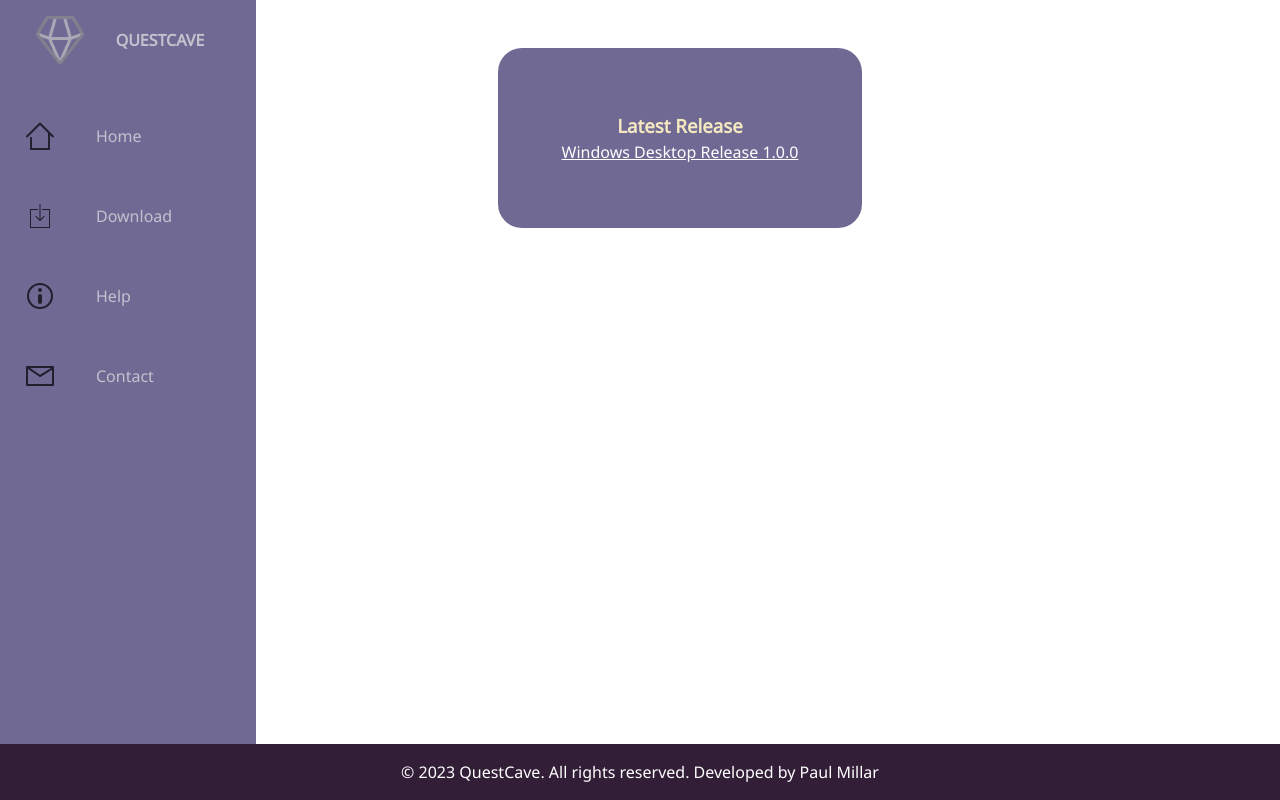
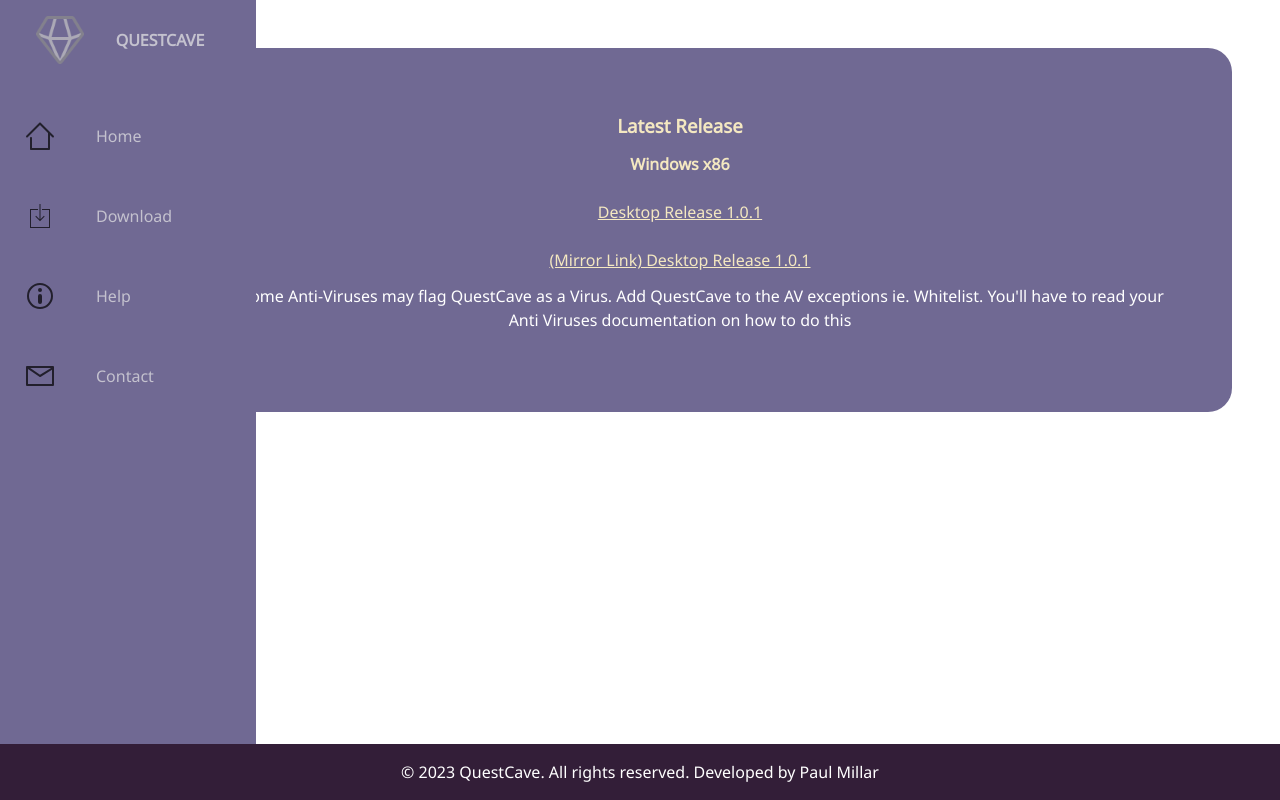
Before and after one commit to xxchaosxx210/quest_vr_auto_server, a FastAPI app: page /download in a window 1280 px wide. Run offline with FastAPI, Linux system fonts and the light colour scheme.

Commit message:
replaced the links

```diff
--- a/config.py
+++ b/config.py
@@ -2,19 +2,17 @@
 
 import fastapi
 from fastapi.staticfiles import StaticFiles
-from fastapi.routing import Mount
 from fastapi.templating import Jinja2Templates
 from fastapi.requests import Request
 
 
 NAME = "QuestCave"
-VERSION = "1.0.0"
+VERSION = "1.0.1"
 AUTHOR = "Paul Millar"
 EMAIL = "chaosad@hotmail.co.uk"
 
 
 templates = Jinja2Templates(directory="templates")
-# routes = [Mount("/static", app=StaticFiles(directory="static"), name="static")]
 
 
 def mount_static_path(app: fastapi.FastAPI) -> None:
--- a/static/css/style.css
+++ b/static/css/style.css
@@ -138,7 +138,7 @@ h5 {
 }
 
 .content-box a {
-    color: var(--text-primary);
+    color: var(--text-secondary);
 }
 
 .content-box a:hover {
@@ -289,9 +289,8 @@ footer {
     /*   Help Pages Styling   */
 
     .help-box {
-        margin-left: 0.5rem;
-        margin-right: 0.5rem;
         margin: 1.5rem;
+        padding: 5rem;
     }
 
     .help-steps-list li {
--- a/templates/download.html
+++ b/templates/download.html
@@ -8,9 +8,24 @@
 <div class="flex flex-center">
     <div class="content-box large-spacing">
         <h3>Latest Release</h3>
-        <a target="_blank" href="https://www.dropbox.com/s/v536os9zvi2k7j6/questcave_setup_v1.0.0.exe?dl=0">Windows
-            Desktop Release {{
-            version }}</a>
+        <ul class="help-contents-ul">
+            <h4>Windows x86</h4>
+            <li>
+                <a class="help-link" target="_blank"
+                    href="https://www.dropbox.com/s/ichvig5hys5f8gh/questcave_setup_v1.0.1.exe?dl=0">
+                    Desktop Release {{
+                    version }}</a>
+            </li>
+            <li>
+                <a class="help-link" target="_blank"
+                    href="https://www.mediafire.com/file/skfceptow5xxr3s/questcave_setup_v1.0.1.exe/file">
+                    (Mirror Link) Desktop Release {{
+                    version }}</a>
+            </li>
+        </ul>
+        <p><b>Note:</b> Some Anti-Viruses may flag QuestCave as a Virus. Add QuestCave to the AV exceptions ie.
+            Whitelist.
+            You'll have to read your Anti Viruses documentation on how to do this</p>
     </div>
 </div>
 {% endblock %}
--- a/templates/help-contents.html
+++ b/templates/help-contents.html
@@ -5,5 +5,6 @@
 {% endblock %}
 
 {% block content %}
+
 {% include 'help-nav.html' %}
 {% endblock %}
```
Also changed, not shown: templates/help-part1.html (+9 -8 lines), 1 other file.
